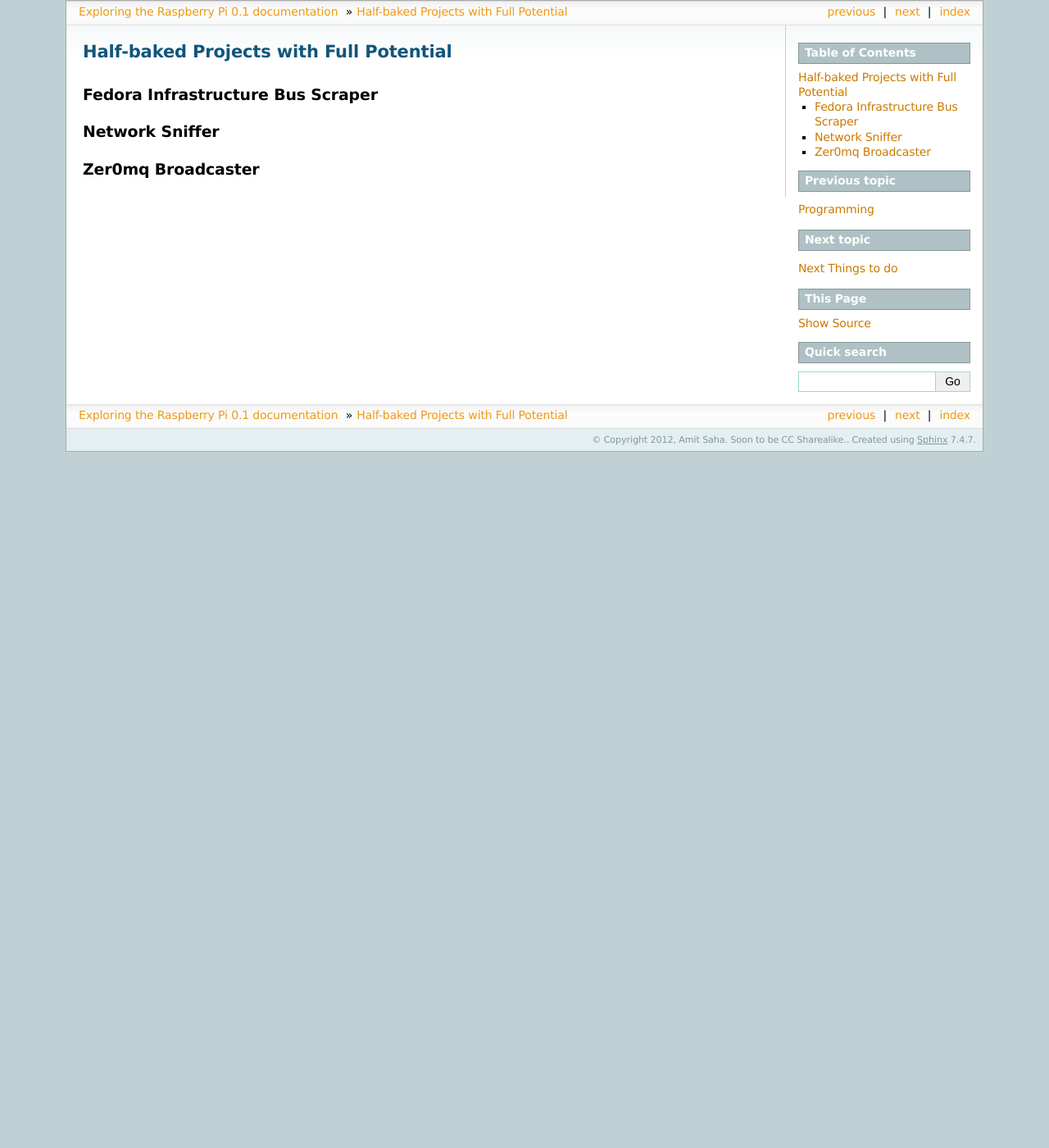
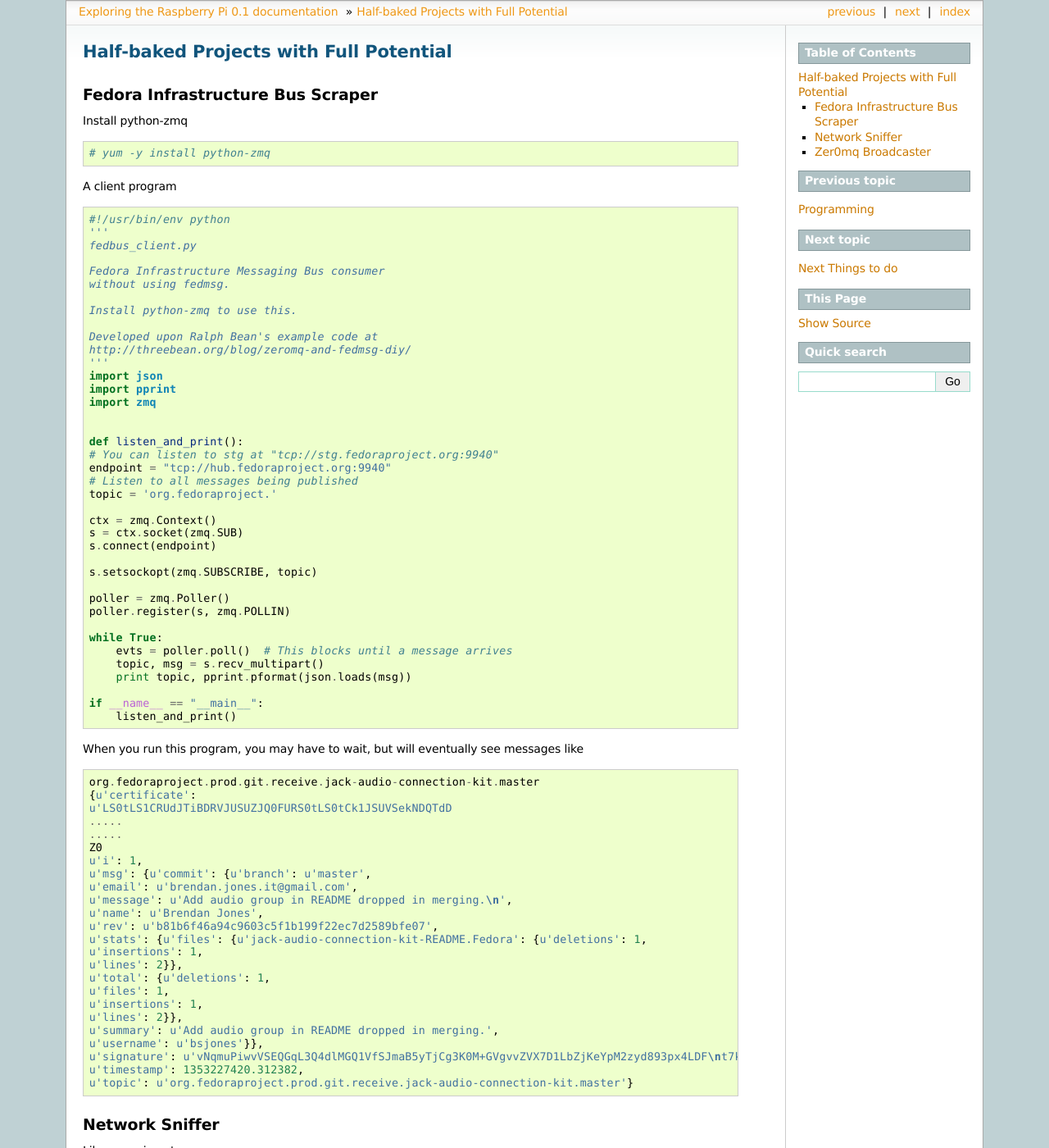
Before and after one commit to amitsaha/raspi-guide, a Sphinx documentation site: the page built from doc/projects.rst, in a window 1280 px wide and 1400 px high. Shown: the whole window at 82% size. Built offline with Sphinx 7.4.7, drawn with Linux system fonts in a browser that asks for light colours; some of the changed text lies outside the part shown.

Commit message:
added introductory text;misc bits

```diff
--- a/doc/conf.py
+++ b/doc/conf.py
@@ -164,7 +164,7 @@
 #html_file_suffix = None
 
 # Output file base name for HTML help builder.
-htmlhelp_basename = 'ExploringtheRaspberryPidoc'
+htmlhelp_basename = 'ExploringtheRaspberryPi'
 
 
 # -- Options for LaTeX output --------------------------------------------------
@@ -227,7 +227,7 @@
 # (source start file, target name, title, author,
 #  dir menu entry, description, category)
 texinfo_documents = [
-  ('index', 'ExploringtheRaspberryPi', u'Exploring the Raspberry Pi Documentation',
+  ('index', 'ExploringtheRaspberryPi', u'Exploring the Raspberry Pi',
    u'Amit Saha', 'ExploringtheRaspberryPi', 'One line description of project.',
    'Miscellaneous'),
 ]
--- a/doc/programming.rst
+++ b/doc/programming.rst
@@ -1,5 +1,5 @@
 Programming
-===========
+============
 
 Fedora Linux for the Raspberry Pi already comes with Python, Ruby and Perl installed ::
 
@@ -172,3 +172,7 @@
 Install zdaemon ::
 
    # pip-python install zdaemon
+
+
+Web applications - Flask and Sinatra
+------------------------------------
--- a/doc/projects.rst
+++ b/doc/projects.rst
@@ -4,9 +4,89 @@
 Fedora Infrastructure Bus Scraper
 ---------------------------------
 
+Install python-zmq ::
+
+    # yum -y install python-zmq
+
+A client program ::
+
+    #!/usr/bin/env python
+    '''
+    fedbus_client.py
+
+    Fedora Infrastructure Messaging Bus consumer
+    without using fedmsg.
+
+    Install python-zmq to use this.
+
+    Developed upon Ralph Bean's example code at
+    http://threebean.org/blog/zeromq-and-fedmsg-diy/
+    '''
+    import json
+    import pprint
+    import zmq
+
+
+    def listen_and_print():
+    # You can listen to stg at "tcp://stg.fedoraproject.org:9940"
+    endpoint = "tcp://hub.fedoraproject.org:9940"
+    # Listen to all messages being published
+    topic = 'org.fedoraproject.'
+
+    ctx = zmq.Context()
+    s = ctx.socket(zmq.SUB)
+    s.connect(endpoint)
+
+    s.setsockopt(zmq.SUBSCRIBE, topic)
+
+    poller = zmq.Poller()
+    poller.register(s, zmq.POLLIN)
+
+    while True:
+        evts = poller.poll()  # This blocks until a message arrives
+    	topic, msg = s.recv_multipart()
+	print topic, pprint.pformat(json.loads(msg))
+
+    if __name__ == "__main__":
+        listen_and_print()
+
+When you run this program, you may have to wait, but will eventually see messages like ::
+
+    org.fedoraproject.prod.git.receive.jack-audio-connection-kit.master
+    {u'certificate':
+    u'LS0tLS1CRUdJTiBDRVJUSUZJQ0FURS0tLS0tCk1JSUVSekNDQTdD
+    .....
+    .....
+    Z0
+    u'i': 1,
+    u'msg': {u'commit': {u'branch': u'master',
+    u'email': u'brendan.jones.it@gmail.com',
+    u'message': u'Add audio group in README dropped in merging.\n',
+    u'name': u'Brendan Jones',
+    u'rev': u'b81b6f46a94c9603c5f1b199f22ec7d2589bfe07',
+    u'stats': {u'files': {u'jack-audio-connection-kit-README.Fedora': {u'deletions': 1,
+    u'insertions': 1,
+    u'lines': 2}},
+    u'total': {u'deletions': 1,
+    u'files': 1,
+    u'insertions': 1,
+    u'lines': 2}},
+    u'summary': u'Add audio group in README dropped in merging.',
+    u'username': u'bsjones'}},
+    u'signature': u'vNqmuPiwvVSEQGqL3Q4dlMGQ1VfSJmaB5yTjCg3K0M+GVgvvZVX7D1LbZjKeYpM2zyd893px4LDF\nt7kustfGPXFfN156TMtnoLtLNENKoSmbOqmD5aDWJclgdfh/WQTqAH9QnpbFX93PAIupLeKEcM16\nUIweYYhtj/DCEB85pZ0=\n',
+    u'timestamp': 1353227420.312382,
+    u'topic': u'org.fedoraproject.prod.git.receive.jack-audio-connection-kit.master'}
+
+
 
 Network Sniffer
 ---------------
 
+Libpcap using ctypes ::
+
+    # yum -y install libpcap libpcap-devel
+
+
+
 Zer0mq Broadcaster
 ------------------
```
Also changed, not shown: doc/index.rst (+10 -5 lines).
